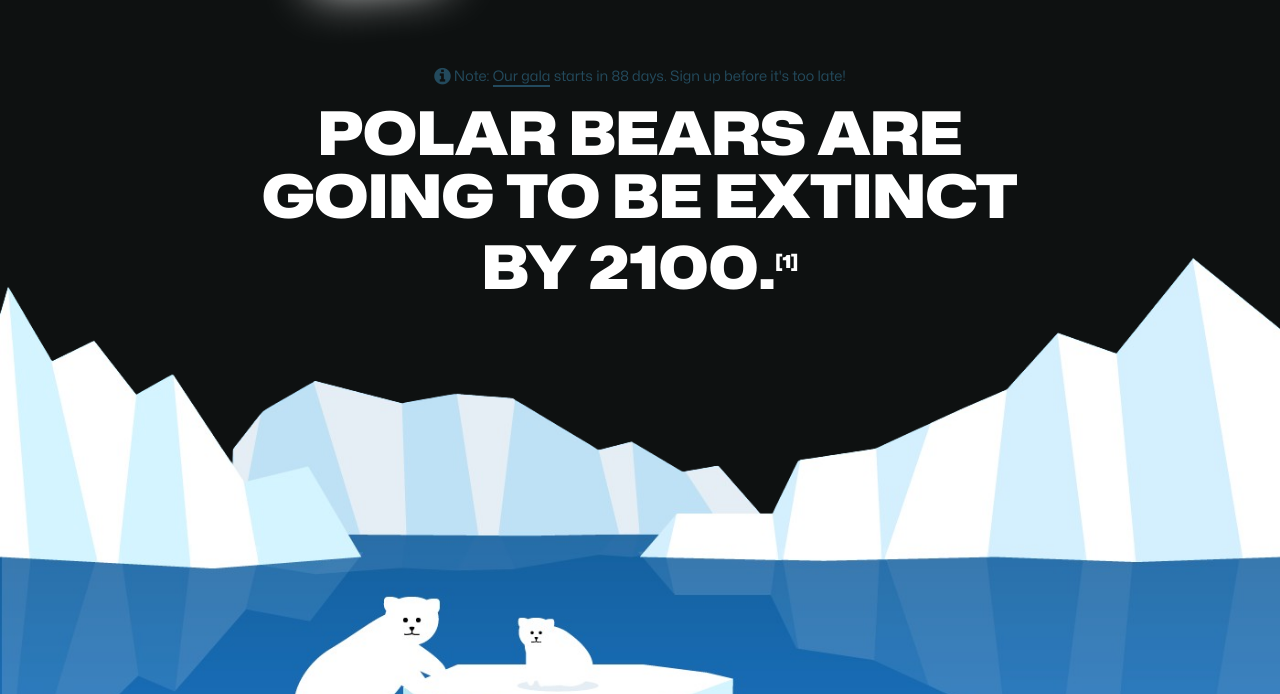
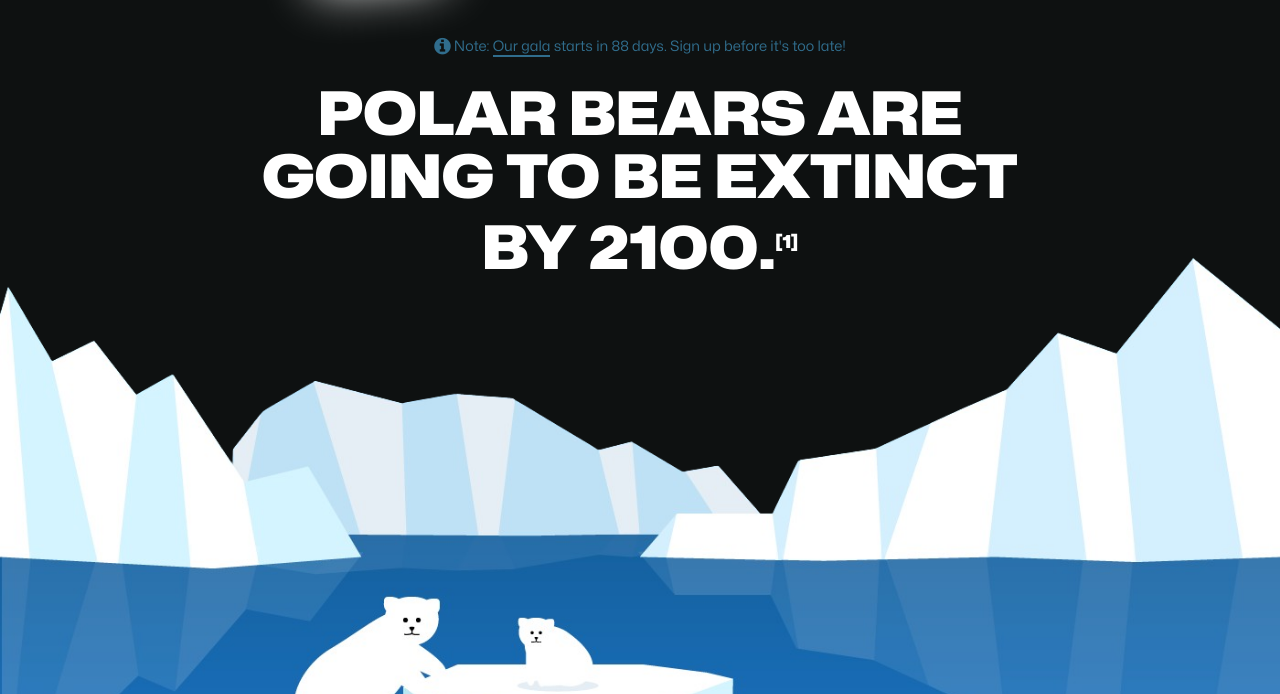
Before and after one commit to rileyjonesdev/rileyjonesdev.github.io, a plain HTML site: page index.html in a window 1280 px wide. Shown: the part 106-800 px from the top of the page. Drawn offline with nearby package versions, Linux system fonts and the light colour scheme.

Commit message:
Update style.css

```diff
--- a/css/style.css
+++ b/css/style.css
@@ -161,15 +161,15 @@ button:hover {
   margin-right: auto;
 }
 .gnotice {
-  padding-top: 50px;
-  padding-bottom: 20px;
-  color: #48abe05f;
+  padding-top: 20px;
+  padding-bottom: 30px;
+  color: #48abe09a;
 }
 .gnotice p {
   text-align: center;
 }
 .gnotice a {
-  border-bottom: 2px solid #48abe05f;
+  border-bottom: 2px solid #48abe09a;
   padding-bottom: 2px;
 }
 .hero_p1 img {
@@ -784,7 +784,7 @@ input[type="checkbox"] {
 
 .sct2_p4 {
   background-color: var(--blue);
-  height: 450px;
+  height: 500px;
 }
 .gright {
   float: right;
```
